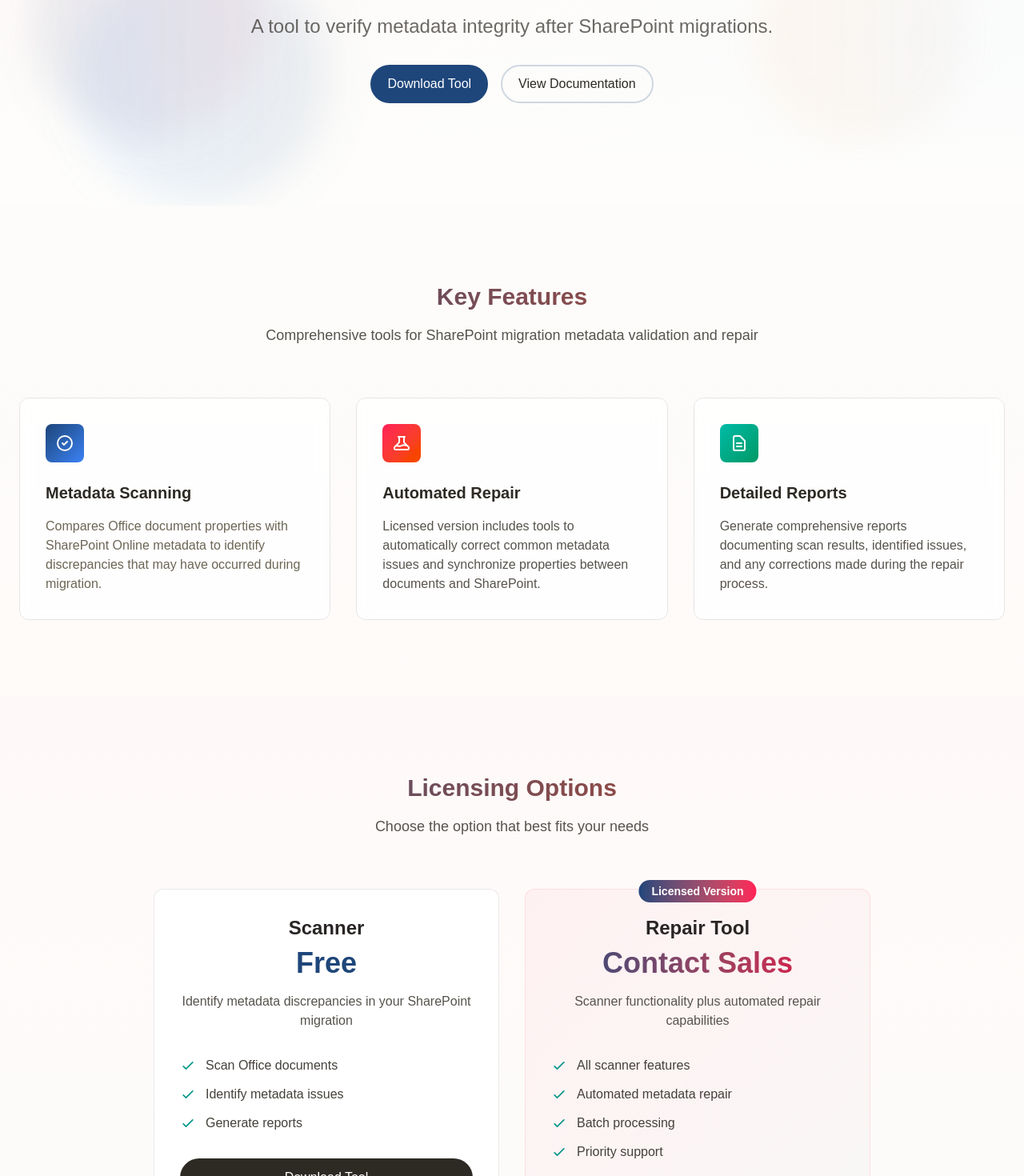
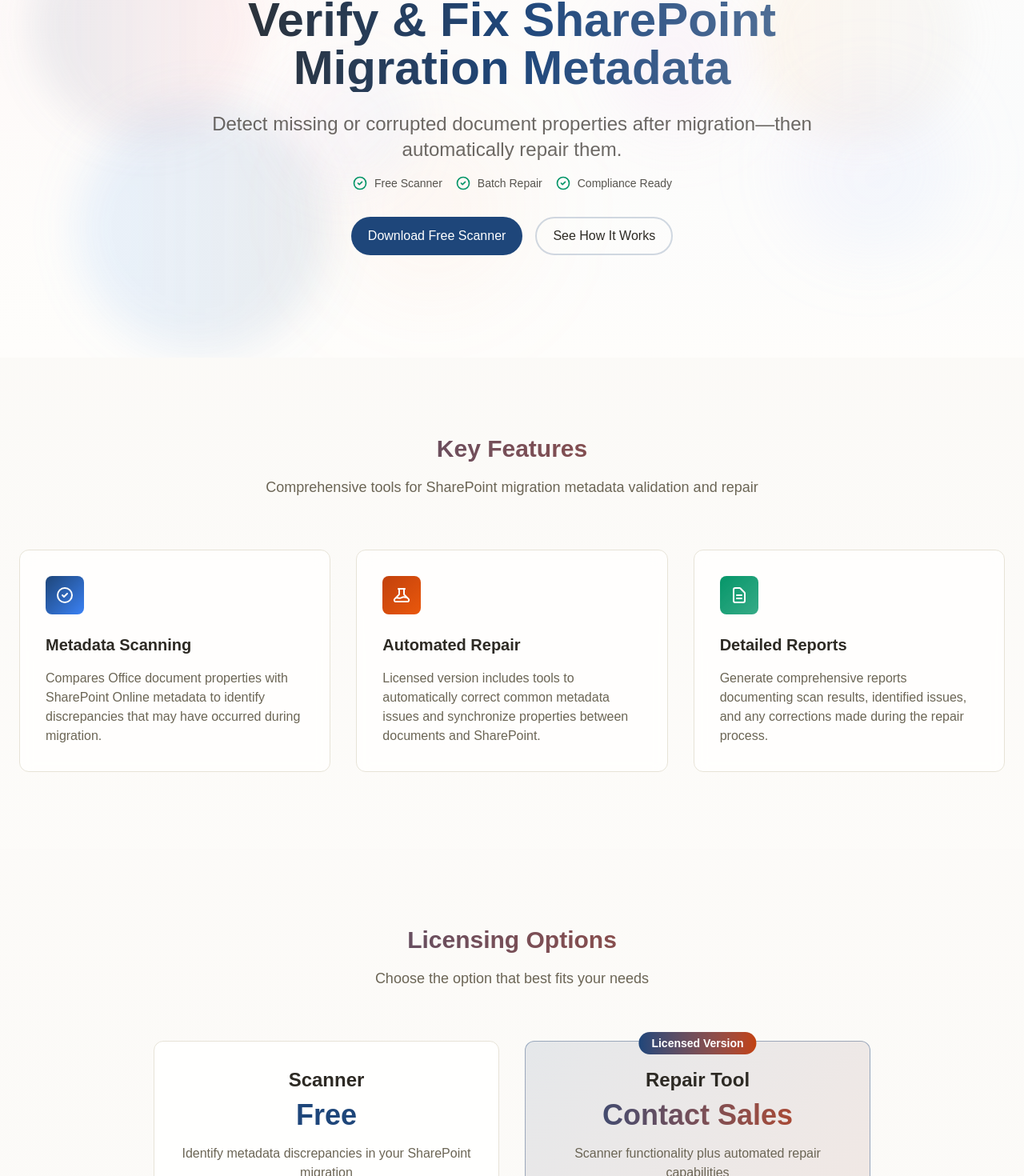
Before and after one commit to connectedsystemsau/qualitem-website, a Next.js app: page / in a window 1280 px wide. Shown: the part 260-1730 px from the top of the page at 80% size. Built offline with nearby package versions, Linux system fonts and the light colour scheme.

Commit message:
dark mode ok

```diff
--- a/src/app/contact/page.tsx
+++ b/src/app/contact/page.tsx
@@ -15,7 +15,7 @@
 
         <div className="container mx-auto px-4 sm:px-6 lg:px-8 relative z-10">
           <div className="max-w-4xl mx-auto text-center">
-            <h1 className="text-4xl md:text-6xl font-bold mb-6 bg-gradient-to-r from-foreground via-brand to-brand/70 bg-clip-text text-transparent">
+            <h1 className="text-4xl md:text-6xl font-bold mb-6 bg-gradient-to-r from-foreground via-brand to-brand/70 dark:from-pink-500 dark:via-purple-500 dark:to-blue-500 bg-clip-text text-transparent">
               Get In Touch
             </h1>
             <p className="text-xl md:text-2xl text-foreground/70 mb-8 max-w-3xl mx-auto">
--- a/src/app/page.tsx
+++ b/src/app/page.tsx
@@ -1,4 +1,3 @@
-import Link from "next/link";
 import Button from "@/components/Button";
 
 export default function Home()
@@ -9,33 +8,68 @@
         {/* Hero Section */}
         <section className="relative py-32 overflow-hidden">
           {/* Background gradient */}
-          <div className="absolute inset-0 bg-gradient-to-br from-rose-50/40 via-stone-50/30 to-blue-50/40"></div>
+          <div className="absolute inset-0 bg-gradient-to-br from-rose-50/40 via-stone-50/30 to-blue-50/40 dark:from-purple-950/40 dark:via-blue-950/30 dark:to-pink-950/40"></div>
           <div className="absolute inset-0 bg-gradient-to-t from-background via-transparent to-transparent"></div>
 
           {/* Animated background shapes */}
-          <div className="absolute top-20 left-10 w-72 h-72 bg-gradient-to-r from-brand/15 to-rose-300/20 rounded-full mix-blend-multiply filter blur-xl opacity-60 animate-blob"></div>
-          <div className="absolute top-20 right-10 w-72 h-72 bg-gradient-to-r from-orange-200/25 to-stone-300/20 rounded-full mix-blend-multiply filter blur-xl opacity-60 animate-blob animation-delay-2000"></div>
-          <div className="absolute -bottom-8 left-20 w-72 h-72 bg-gradient-to-r from-blue-400/20 to-brand/15 rounded-full mix-blend-multiply filter blur-xl opacity-60 animate-blob animation-delay-4000"></div>
+          <div className="absolute top-20 left-10 w-72 h-72 bg-gradient-to-r from-brand/15 to-rose-300/20 dark:from-purple-500/25 dark:to-pink-500/20 rounded-full mix-blend-multiply dark:mix-blend-screen filter blur-xl opacity-60 dark:opacity-40 animate-blob"></div>
+          <div className="absolute top-20 right-10 w-72 h-72 bg-gradient-to-r from-orange-200/25 to-stone-300/20 dark:from-pink-500/25 dark:to-blue-500/20 rounded-full mix-blend-multiply dark:mix-blend-screen filter blur-xl opacity-60 dark:opacity-40 animate-blob animation-delay-2000"></div>
+          <div className="absolute -bottom-8 left-20 w-72 h-72 bg-gradient-to-r from-blue-400/20 to-brand/15 dark:from-blue-500/25 dark:to-purple-500/20 rounded-full mix-blend-multiply dark:mix-blend-screen filter blur-xl opacity-60 dark:opacity-40 animate-blob animation-delay-4000"></div>
+
+          {/* Additional floating elements */}
+          <div className="absolute top-40 right-1/4 w-48 h-48 bg-gradient-to-br from-purple-300/20 to-pink-300/15 dark:from-purple-500/20 dark:to-pink-500/15 rounded-full mix-blend-multiply dark:mix-blend-screen filter blur-2xl opacity-50 dark:opacity-30 animate-blob animation-delay-2000"></div>
+          <div className="absolute bottom-32 right-20 w-56 h-56 bg-gradient-to-tl from-blue-300/20 to-purple-300/15 dark:from-blue-500/20 dark:to-purple-500/15 rounded-full mix-blend-multiply dark:mix-blend-screen filter blur-2xl opacity-50 dark:opacity-30 animate-blob"></div>
+          <div className="absolute top-1/2 left-1/4 w-40 h-40 bg-gradient-to-r from-pink-300/15 to-blue-300/20 dark:from-pink-500/15 dark:to-blue-500/20 rounded-full mix-blend-multiply dark:mix-blend-screen filter blur-xl opacity-40 dark:opacity-25 animate-blob animation-delay-4000"></div>
+          <div className="absolute bottom-20 left-1/3 w-64 h-64 bg-gradient-to-br from-rose-300/15 to-orange-300/20 dark:from-pink-500/15 dark:to-purple-500/20 rounded-full mix-blend-multiply dark:mix-blend-screen filter blur-3xl opacity-40 dark:opacity-25 animate-blob animation-delay-2000"></div>
 
           <div className="container mx-auto px-6 relative z-10">
             <div className="text-center max-w-4xl mx-auto">
 
-              <h1 className="text-4xl md:text-6xl font-bold mb-6 bg-gradient-to-r from-foreground via-brand to-brand/70 bg-clip-text text-transparent animate-fade-in-up">
-                SharePoint Metadata Checker
+              {/* Problem Statement Badge */}
+              <div className="inline-flex items-center gap-2 bg-error/10 dark:bg-error/20 border border-error/30 dark:border-error/40 text-error dark:text-error/90 px-4 py-2 rounded-full text-sm font-semibold mb-6 animate-fade-in-up">
+                <svg className="w-4 h-4" fill="none" stroke="currentColor" viewBox="0 0 24 24">
+                  <path strokeLinecap="round" strokeLinejoin="round" strokeWidth={2} d="M12 9v2m0 4h.01m-6.938 4h13.856c1.54 0 2.502-1.667 1.732-3L13.732 4c-.77-1.333-2.694-1.333-3.464 0L3.34 16c-.77 1.333.192 3 1.732 3z" />
+                </svg>
+                Did Your Migration Lose Critical Metadata?
+              </div>
+
+              <h1 className="text-4xl md:text-6xl font-bold mb-6 bg-gradient-to-r from-foreground via-brand to-brand/70 dark:from-pink-500 dark:via-purple-500 dark:to-blue-500 bg-clip-text text-transparent animate-fade-in-up">
+                Verify & Fix SharePoint Migration Metadata
               </h1>
 
-              <p className="text-xl md:text-2xl text-foreground/70 mb-8 max-w-3xl mx-auto animate-fade-in-up delay-200">
-                A tool to verify metadata integrity after SharePoint migrations.
+              <p className="text-xl md:text-2xl text-foreground/70 mb-4 max-w-3xl mx-auto animate-fade-in-up delay-200">
+                Detect missing or corrupted document properties after migration—then automatically repair them.
+              </p>
 
-              </p>
+              {/* Value Props */}
+              <div className="flex flex-wrap gap-4 justify-center mb-8 text-sm animate-fade-in-up delay-200">
+                <div className="flex items-center gap-2 text-foreground/80">
+                  <svg className="w-5 h-5 text-success" fill="none" stroke="currentColor" viewBox="0 0 24 24">
+                    <path strokeLinecap="round" strokeLinejoin="round" strokeWidth={2} d="M9 12l2 2 4-4m6 2a9 9 0 11-18 0 9 9 0 0118 0z" />
+                  </svg>
+                  Free Scanner
+                </div>
+                <div className="flex items-center gap-2 text-foreground/80">
+                  <svg className="w-5 h-5 text-success" fill="none" stroke="currentColor" viewBox="0 0 24 24">
+                    <path strokeLinecap="round" strokeLinejoin="round" strokeWidth={2} d="M9 12l2 2 4-4m6 2a9 9 0 11-18 0 9 9 0 0118 0z" />
+                  </svg>
+                  Batch Repair
+                </div>
+                <div className="flex items-center gap-2 text-foreground/80">
+                  <svg className="w-5 h-5 text-success" fill="none" stroke="currentColor" viewBox="0 0 24 24">
+                    <path strokeLinecap="round" strokeLinejoin="round" strokeWidth={2} d="M9 12l2 2 4-4m6 2a9 9 0 11-18 0 9 9 0 0118 0z" />
+                  </svg>
+                  Compliance Ready
+                </div>
+              </div>
 
               <div className="flex flex-col sm:flex-row gap-4 justify-center animate-fade-in-up delay-300">
                 <Button variant="brand" className="sm:w-auto group relative overflow-hidden">
-                  <span className="relative z-10">Download Tool</span>
+                  <span className="relative z-10">Download Free Scanner</span>
                   <div className="absolute inset-0 bg-gradient-to-r from-brand-light to-brand scale-x-0 group-hover:scale-x-100 transition-transform origin-left"></div>
                 </Button>
                 <Button variant="secondary" className="sm:w-auto border-2 border-brand/20 hover:border-brand/40 hover:bg-brand/5 transition-all duration-300">
-                  View Documentation
+                  See How It Works
                 </Button>
               </div>
             </div>
@@ -43,17 +77,17 @@
         </section>
 
         {/* Features Section */}
-        <section className="py-24 bg-gradient-to-b from-stone-50/40 to-rose-50/20">
+        <section className="py-24 bg-gradient-to-b from-background-alt/40 to-background-alt/20">
           <div className="container mx-auto px-6">
             <div className="text-center mb-16">
-              <h2 className="text-3xl font-bold mb-4 bg-gradient-to-r from-brand to-orange-700 bg-clip-text text-transparent">Key Features</h2>
-              <p className="text-lg text-stone-600 max-w-2xl mx-auto">
+              <h2 className="text-3xl font-bold mb-4 bg-gradient-to-r from-brand to-accent dark:from-pink-500 dark:via-purple-500 dark:to-blue-500 bg-clip-text text-transparent">Key Features</h2>
+              <p className="text-lg text-foreground-muted max-w-2xl mx-auto">
                 Comprehensive tools for SharePoint migration metadata validation and repair
               </p>
             </div>
 
             <div className="grid md:grid-cols-3 gap-8">
-              <div className="group bg-white/80 backdrop-blur-sm border border-stone-200 rounded-xl p-8 hover:shadow-2xl hover:shadow-orange-500/10 transition-all duration-500 hover:-translate-y-2 hover:border-orange-300 hover:bg-gradient-to-br hover:from-white hover:to-orange-50/30">
+              <div className="group bg-surface/80 backdrop-blur-sm border border-border rounded-xl p-8 hover:shadow-2xl hover:shadow-brand/10 transition-all duration-500 hover:-translate-y-2 hover:border-brand/50">
                 <div className="w-12 h-12 bg-gradient-to-br from-brand to-brand-light rounded-lg flex items-center justify-center mb-6 group-hover:scale-110 transition-transform duration-300">
                   <svg className="w-6 h-6 text-white" fill="none" stroke="currentColor" viewBox="0 0 24 24">
                     <path strokeLinecap="round" strokeLinejoin="round" strokeWidth={2} d="M9 12l2 2 4-4m6 2a9 9 0 11-18 0 9 9 0 0118 0z" />
@@ -66,27 +100,27 @@
                 </p>
               </div>
 
-              <div className="group bg-white/80 backdrop-blur-sm border border-stone-200 rounded-xl p-8 hover:shadow-2xl hover:shadow-rose-500/10 transition-all duration-500 hover:-translate-y-2 hover:border-rose-300 hover:bg-gradient-to-br hover:from-white hover:to-rose-50/30">
-                <div className="w-12 h-12 bg-gradient-to-br from-rose-500 to-orange-600 rounded-lg flex items-center justify-center mb-6 group-hover:scale-110 transition-transform duration-300">
+              <div className="group bg-surface/80 backdrop-blur-sm border border-border rounded-xl p-8 hover:shadow-2xl hover:shadow-accent/10 transition-all duration-500 hover:-translate-y-2 hover:border-accent/50">
+                <div className="w-12 h-12 bg-gradient-to-br from-accent to-accent-light rounded-lg flex items-center justify-center mb-6 group-hover:scale-110 transition-transform duration-300">
                   <svg className="w-6 h-6 text-white" fill="none" stroke="currentColor" viewBox="0 0 24 24">
                     <path strokeLinecap="round" strokeLinejoin="round" strokeWidth={2} d="M19.428 15.428a2 2 0 00-1.022-.547l-2.387-.477a6 6 0 00-3.86.517l-.318.158a6 6 0 01-3.86.517L6.05 15.21a2 2 0 00-1.806.547M8 4h8l-1 1v5.172a2 2 0 00.586 1.414l5 5c1.26 1.26.367 3.414-1.415 3.414H4.828c-1.78 0-2.674-2.154-1.414-3.414l5-5A2 2 0 009 10.172V5L8 4z" />
                   </svg>
                 </div>
-                <h3 className="text-xl font-semibold mb-4 group-hover:text-rose-600 transition-colors">Automated Repair</h3>
-                <p className="text-stone-600 group-hover:text-stone-700 transition-colors">
+                <h3 className="text-xl font-semibold mb-4 group-hover:text-accent transition-colors">Automated Repair</h3>
+                <p className="text-foreground-muted group-hover:text-foreground transition-colors">
                   Licensed version includes tools to automatically correct common metadata issues
                   and synchronize properties between documents and SharePoint.
                 </p>
               </div>
 
-              <div className="group bg-white/80 backdrop-blur-sm border border-stone-200 rounded-xl p-8 hover:shadow-2xl hover:shadow-teal-500/10 transition-all duration-500 hover:-translate-y-2 hover:border-teal-300 hover:bg-gradient-to-br hover:from-white hover:to-teal-50/30">
-                <div className="w-12 h-12 bg-gradient-to-br from-teal-500 to-emerald-600 rounded-lg flex items-center justify-center mb-6 group-hover:scale-110 transition-transform duration-300">
+              <div className="group bg-surface/80 backdrop-blur-sm border border-border rounded-xl p-8 hover:shadow-2xl hover:shadow-success/10 transition-all duration-500 hover:-translate-y-2 hover:border-success/50">
+                <div className="w-12 h-12 bg-gradient-to-br from-success to-success/80 rounded-lg flex items-center justify-center mb-6 group-hover:scale-110 transition-transform duration-300">
                   <svg className="w-6 h-6 text-white" fill="none" stroke="currentColor" viewBox="0 0 24 24">
                     <path strokeLinecap="round" strokeLinejoin="round" strokeWidth={2} d="M9 12h6m-6 4h6m2 5H7a2 2 0 01-2-2V5a2 2 0 012-2h5.586a1 1 0 01.707.293l5.414 5.414a1 1 0 01.293.707V19a2 2 0 01-2 2z" />
                   </svg>
                 </div>
-                <h3 className="text-xl font-semibold mb-4 group-hover:text-teal-600 transition-colors">Detailed Reports</h3>
-                <p className="text-stone-600 group-hover:text-stone-700 transition-colors">
+                <h3 className="text-xl font-semibold mb-4 group-hover:text-success transition-colors">Detailed Reports</h3>
+                <p className="text-foreground-muted group-hover:text-foreground transition-colors">
                   Generate comprehensive reports documenting scan results, identified issues,
                   and any corrections made during the repair process.
                 </p>
@@ -96,81 +130,81 @@
         </section>
 
         {/* Pricing Section */}
-        <section className="py-24 bg-gradient-to-b from-rose-50/30 to-stone-50/40">
+        <section className="py-24 bg-gradient-to-b from-background-alt/30 to-background-alt/40">
           <div className="container mx-auto px-6">
             <div className="text-center mb-16">
-              <h2 className="text-3xl font-bold mb-4 bg-gradient-to-r from-brand to-orange-700 bg-clip-text text-transparent">Licensing Options</h2>
-              <p className="text-lg text-stone-600 max-w-2xl mx-auto">
+              <h2 className="text-3xl font-bold mb-4 bg-gradient-to-r from-brand to-accent dark:from-pink-500 dark:via-purple-500 dark:to-blue-500 bg-clip-text text-transparent">Licensing Options</h2>
+              <p className="text-lg text-foreground-muted max-w-2xl mx-auto">
                 Choose the option that best fits your needs
               </p>
             </div>
 
             <div className="grid md:grid-cols-2 gap-8 max-w-4xl mx-auto">
-              <div className="bg-white/90 backdrop-blur-sm border border-stone-200/80 rounded-xl p-8 hover:shadow-xl hover:shadow-orange-500/10 transition-all duration-300 hover:border-orange-300/80">
+              <div className="bg-surface/90 backdrop-blur-sm border border-border rounded-xl p-8 hover:shadow-xl hover:shadow-brand/10 transition-all duration-300 hover:border-brand/50">
                 <div className="text-center">
-                  <h3 className="text-2xl font-bold mb-2 text-stone-800">Scanner</h3>
+                  <h3 className="text-2xl font-bold mb-2">Scanner</h3>
                   <div className="text-4xl font-bold text-brand mb-4">Free</div>
-                  <p className="text-stone-600 mb-8">
+                  <p className="text-foreground-muted mb-8">
                     Identify metadata discrepancies in your SharePoint migration
                   </p>
                   <ul className="text-left space-y-3 mb-8">
                     <li className="flex items-center">
-                      <svg className="w-5 h-5 text-teal-600 mr-3" fill="none" stroke="currentColor" viewBox="0 0 24 24">
+                      <svg className="w-5 h-5 text-success mr-3" fill="none" stroke="currentColor" viewBox="0 0 24 24">
                         <path strokeLinecap="round" strokeLinejoin="round" strokeWidth={2} d="M5 13l4 4L19 7" />
                       </svg>
-                      <span className="text-stone-700">Scan Office documents</span>
+                      <span className="text-foreground/90">Scan Office documents</span>
                     </li>
                     <li className="flex items-center">
-                      <svg className="w-5 h-5 text-teal-600 mr-3" fill="none" stroke="currentColor" viewBox="0 0 24 24">
+                      <svg className="w-5 h-5 text-success mr-3" fill="none" stroke="currentColor" viewBox="0 0 24 24">
                         <path strokeLinecap="round" strokeLinejoin="round" strokeWidth={2} d="M5 13l4 4L19 7" />
                       </svg>
-                      <span className="text-stone-700">Identify metadata issues</span>
+                      <span className="text-foreground/90">Identify metadata issues</span>
                     </li>
                     <li className="flex items-center">
-                      <svg className="w-5 h-5 text-teal-600 mr-3" fill="none" stroke="currentColor" viewBox="0 0 24 24">
+                      <svg className="w-5 h-5 text-success mr-3" fill="none" stroke="currentColor" viewBox="0 0 24 24">
                         <path strokeLinecap="round" strokeLinejoin="round" strokeWidth={2} d="M5 13l4 4L19 7" />
                       </svg>
-                      <span className="text-stone-700">Generate reports</span>
+                      <span className="text-foreground/90">Generate reports</span>
                     </li>
                   </ul>
                   <Button className="w-full">Download Tool</Button>
                 </div>
               </div>
 
-              <div className="bg-gradient-to-br from-rose-50 to-stone-100/60 border border-rose-200/60 rounded-xl p-8 hover:shadow-xl hover:shadow-rose-500/20 transition-all duration-300 relative">
-                <div className="absolute -top-3 left-1/2 transform -translate-x-1/2 bg-gradient-to-r from-brand to-rose-500 text-white px-4 py-1 rounded-full text-sm font-semibold">
+              <div className="bg-gradient-to-br from-brand/10 to-accent/10 dark:from-pink-500/20 dark:to-blue-500/20 border border-brand/40 dark:border-pink-500/60 rounded-xl p-8 hover:shadow-xl hover:shadow-brand/20 dark:hover:shadow-pink-500/20 transition-all duration-300 relative">
+                <div className="absolute -top-3 left-1/2 transform -translate-x-1/2 bg-gradient-to-r from-brand to-accent dark:from-pink-500 dark:via-purple-500 dark:to-blue-500 text-white px-4 py-1 rounded-full text-sm font-semibold">
                   Licensed Version
                 </div>
                 <div className="text-center">
-                  <h3 className="text-2xl font-bold mb-2 text-stone-800">Repair Tool</h3>
-                  <div className="text-4xl font-bold bg-gradient-to-r from-brand to-rose-600 bg-clip-text text-transparent mb-4">Contact Sales</div>
-                  <p className="text-stone-600 mb-8">
+                  <h3 className="text-2xl font-bold mb-2">Repair Tool</h3>
+                  <div className="text-4xl font-bold bg-gradient-to-r from-brand to-accent dark:from-pink-500 dark:via-purple-500 dark:to-blue-500 bg-clip-text text-transparent mb-4">Contact Sales</div>
+                  <p className="text-foreground-muted mb-8">
                     Scanner functionality plus automated repair capabilities
                   </p>
                   <ul className="text-left space-y-3 mb-8">
                     <li className="flex items-center">
-                      <svg className="w-5 h-5 text-teal-600 mr-3" fill="none" stroke="currentColor" viewBox="0 0 24 24">
+                      <svg className="w-5 h-5 text-success mr-3" fill="none" stroke="currentColor" viewBox="0 0 24 24">
                         <path strokeLinecap="round" strokeLinejoin="round" strokeWidth={2} d="M5 13l4 4L19 7" />
                       </svg>
-                      <span className="text-stone-700">All scanner features</span>
+                      <span className="text-foreground/90">All scanner features</span>
                     </li>
                     <li className="flex items-center">
-                      <svg className="w-5 h-5 text-teal-600 mr-3" fill="none" stroke="currentColor" viewBox="0 0 24 24">
+                      <svg className="w-5 h-5 text-success mr-3" fill="none" stroke="currentColor" viewBox="0 0 24 24">
                         <path strokeLinecap="round" strokeLinejoin="round" strokeWidth={2} d="M5 13l4 4L19 7" />
                       </svg>
-                      <span className="text-stone-700">Automated metadata repair</span>
+                      <span className="text-foreground/90">Automated metadata repair</span>
                     </li>
                     <li className="flex items-center">
-                      <svg className="w-5 h-5 text-teal-600 mr-3" fill="none" stroke="currentColor" viewBox="0 0 24 24">
+                      <svg className="w-5 h-5 text-success mr-3" fill="none" stroke="currentColor" viewBox="0 0 24 24">
                         <path strokeLinecap="round" strokeLinejoin="round" strokeWidth={2} d="M5 13l4 4L19 7" />
                       </svg>
-                      <span className="text-stone-700">Batch processing</span>
+                      <span className="text-foreground/90">Batch processing</span>
                     </li>
                     <li className="flex items-center">
-                      <svg className="w-5 h-5 text-teal-600 mr-3" fill="none" stroke="currentColor" viewBox="0 0 24 24">
+                      <svg className="w-5 h-5 text-success mr-3" fill="none" stroke="currentColor" viewBox="0 0 24 24">
                         <path strokeLinecap="round" strokeLinejoin="round" strokeWidth={2} d="M5 13l4 4L19 7" />
                       </svg>
-                      <span className="text-stone-700">Priority support</span>
+                      <span className="text-foreground/90">Priority support</span>
                     </li>
                   </ul>
                   <Button variant="secondary" className="w-full">Contact Sales</Button>
@@ -184,13 +218,13 @@
         {/* Why Choose Us Section */}
         <section className="py-20 relative overflow-hidden">
           {/* Background elements */}
-          <div className="absolute top-0 right-0 w-72 h-72 bg-gradient-to-l from-brand/10 to-transparent rounded-full blur-3xl"></div>
-          <div className="absolute bottom-0 left-0 w-96 h-96 bg-gradient-to-r from-brand/5 to-transparent rounded-full blur-3xl"></div>
+          <div className="absolute top-0 right-0 w-72 h-72 bg-gradient-to-l from-brand/10 to-transparent dark:from-purple-500/15 rounded-full blur-3xl"></div>
+          <div className="absolute bottom-0 left-0 w-96 h-96 bg-gradient-to-r from-brand/5 to-transparent dark:from-pink-500/10 rounded-full blur-3xl"></div>
 
           <div className="container mx-auto px-4 sm:px-6 lg:px-8 relative z-10">
             <div className="grid lg:grid-cols-2 gap-12 items-center">
               <div>
-                <h2 className="text-3xl md:text-4xl font-bold mb-6 bg-gradient-to-r from-foreground to-brand bg-clip-text text-transparent">
+                <h2 className="text-3xl md:text-4xl font-bold mb-6 bg-gradient-to-r from-foreground to-brand dark:from-pink-500 dark:via-purple-500 dark:to-blue-500 bg-clip-text text-transparent">
                   Why Check Your Migration?
                 </h2>
                 <div className="space-y-6">
```
Also changed, not shown: src/app/about/page.tsx (+59 -59 lines), src/app/globals.css (+14 -11 lines).
